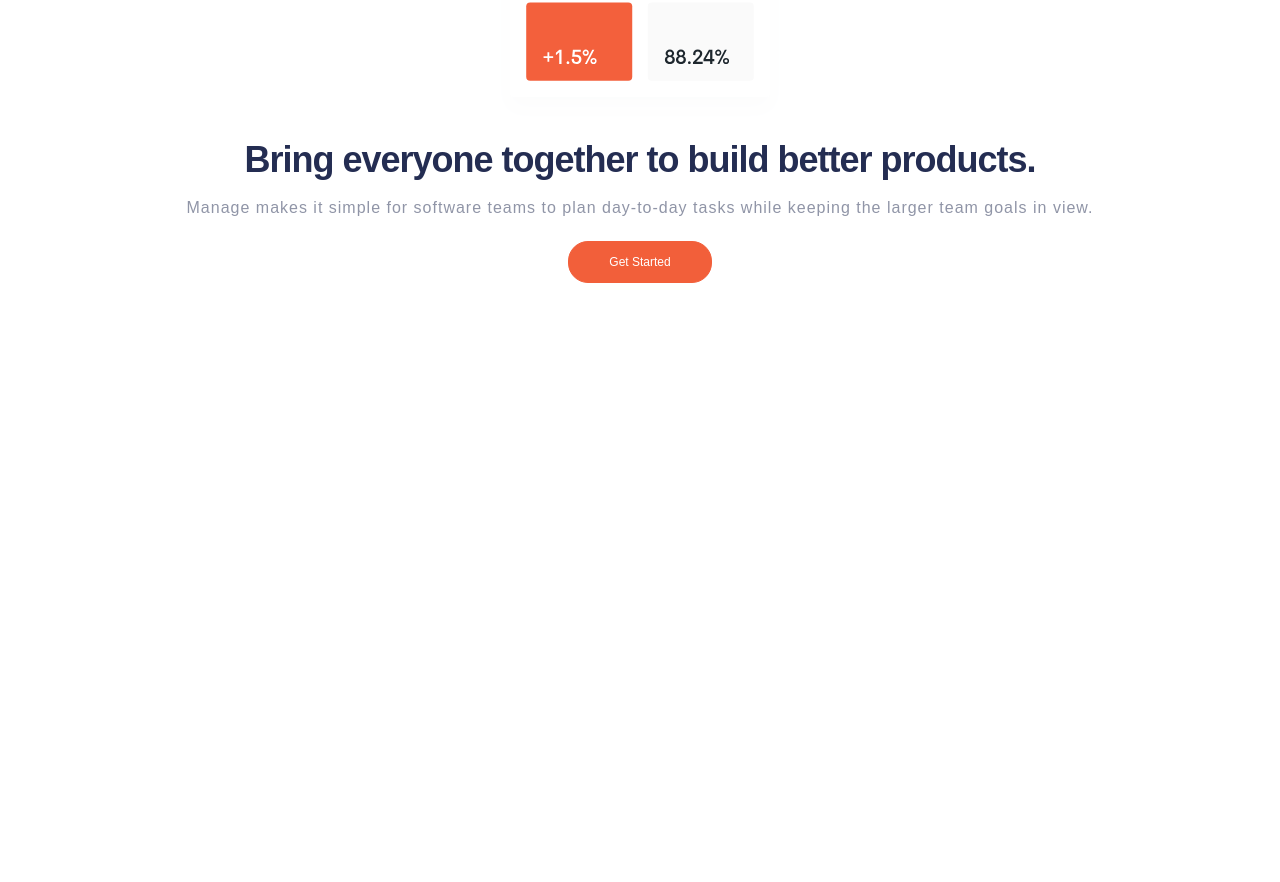
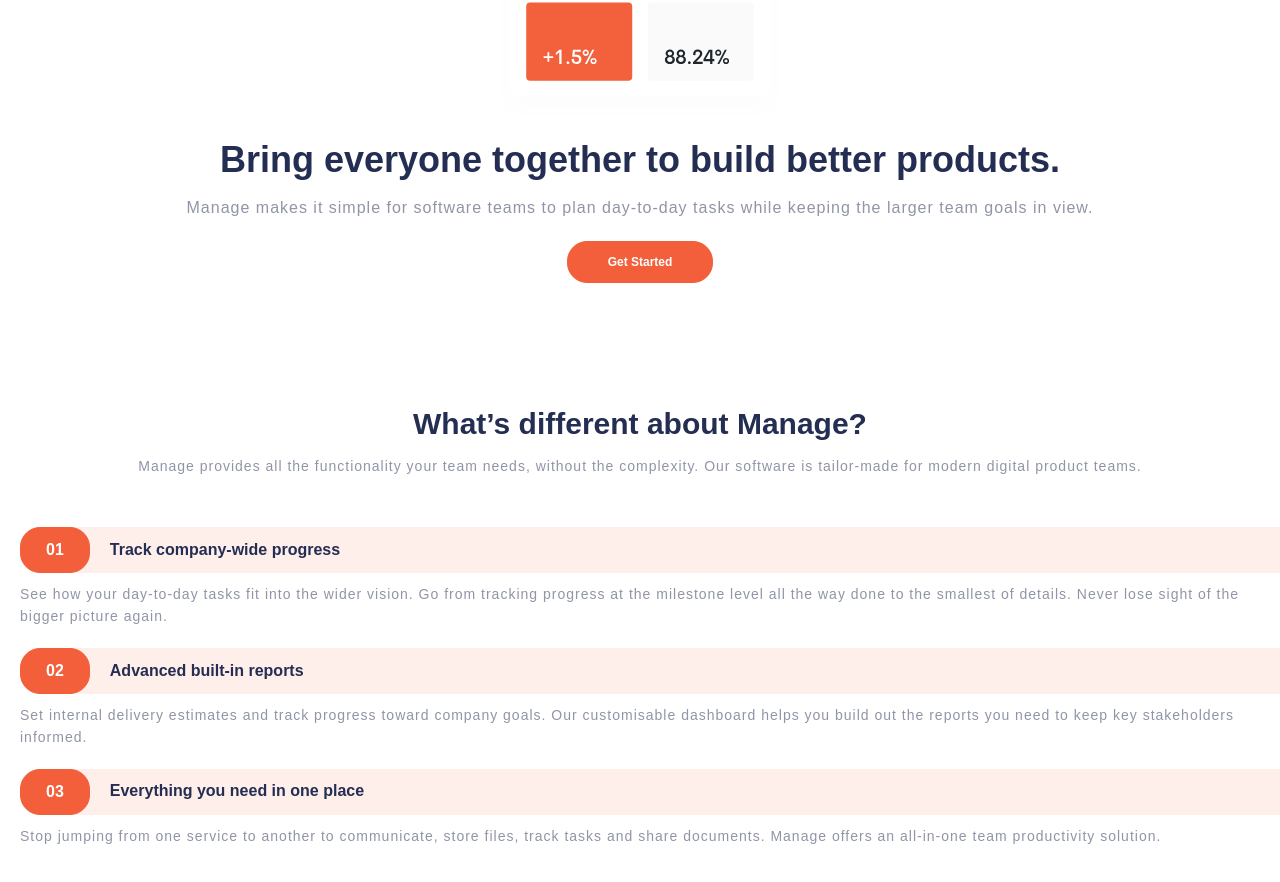
Before and after one commit to hannakozak/manage_landing_page, a website built with Vite: page src/index.html in a window 1280 px wide. Shown: the part 528-1410 px from the top of the page. Before the commit the page ends 1211 px from the top, so only its background shows below. Built offline with nearby package versions, Linux system fonts and the light colour scheme; files whose address does not match are found by name; a web font is replaced by a local one.

Commit message:
feat: add and style features section

```diff
--- a/src/index.html
+++ b/src/index.html
@@ -49,7 +49,7 @@
           </nav>
         </div>
       </div>
-      <button class="header__button">Get Started</button>
+      <button class="button-large button-header">Get Started</button>
     </header>
     <main class="main">
       <section class="intro">
@@ -57,11 +57,11 @@
           <h1 class="heading-1">
             Bring everyone together to build better products.
           </h1>
-          <p class="paragraph">
+          <p class="paragraph-1">
             Manage makes it simple for software teams to plan day-to-day tasks
             while keeping the larger team goals in view.
           </p>
-          <button class="button">Get Started</button>
+          <button class="button-large">Get Started</button>
         </div>
 
         <div class="intro__image">
@@ -72,7 +72,51 @@
           />
         </div>
       </section>
-      <section class="features"></section>
+      <section class="features">
+        <div class="features__about">
+          <h1 class="heading-2">What’s different about Manage?</h1>
+          <p class="paragraph-2">
+            Manage provides all the functionality your team needs, without the
+            complexity. Our software is tailor-made for modern digital product
+            teams.
+          </p>
+        </div>
+        <ul class="features__list">
+          <li>
+            <div class="features__item">
+              <button class="button-small">01</button>
+              <h2 class="heading-3">Track company-wide progress</h2>
+            </div>
+            <p class="paragraph-2">
+              See how your day-to-day tasks fit into the wider vision. Go from
+              tracking progress at the milestone level all the way done to the
+              smallest of details. Never lose sight of the bigger picture again.
+            </p>
+          </li>
+          <li>
+            <div class="features__item">
+              <button class="button-small">02</button>
+              <h2 class="heading-3">Advanced built-in reports</h2>
+            </div>
+            <p class="paragraph-2">
+              Set internal delivery estimates and track progress toward company
+              goals. Our customisable dashboard helps you build out the reports
+              you need to keep key stakeholders informed.
+            </p>
+          </li>
+          <li>
+            <div class="features__item">
+              <button class="button-small">03</button>
+              <h2 class="heading-3">Everything you need in one place</h2>
+            </div>
+            <p class="paragraph-2">
+              Stop jumping from one service to another to communicate, store
+              files, track tasks and share documents. Manage offers an
+              all-in-one team productivity solution.
+            </p>
+          </li>
+        </ul>
+      </section>
       <section class="testimonials"></section>
       <section class="banner"></section>
     </main>
--- a/src/scss/_base.scss
+++ b/src/scss/_base.scss
@@ -35,9 +35,10 @@ body {
   background-image: url("images/bg-tablet-pattern.svg");
   background-size: 100%;
   background-repeat: no-repeat;
-  background-position: right -9rem top -5rem;
+  background-position: right -4.5rem top -1.5rem;
   line-height: 1.6;
   @media (min-width: $breakpoint-desktop) {
     background-size: 50%;
+    background-position: right -6rem top -14rem;
   }
 }
--- /dev/null
+++ b/src/scss/_features.scss
@@ -0,0 +1,69 @@
+.features {
+  display: flex;
+  flex-direction: column;
+  justify-content: center;
+  align-items: center;
+  margin: 12rem 2rem;
+
+  &::after {
+    @media (min-width: $breakpoint-desktop) {
+      position: absolute;
+      content: "";
+      background-image: url("images/bg-tablet-pattern.svg");
+      background-size: 100%;
+      background-repeat: no-repeat;
+      z-index: -1;
+      top: 110rem;
+      left: -40rem;
+      width: 50%;
+      height: 100%;
+    }
+  }
+
+  @media (min-width: $breakpoint-desktop) {
+    flex-direction: row;
+    align-items: flex-start;
+    margin: 8rem 14rem;
+  }
+
+  &__about {
+    text-align: center;
+
+    @media (min-width: $breakpoint-desktop) {
+      text-align: left;
+      width: 45%;
+
+      & p {
+        padding-right: 20rem;
+      }
+    }
+  }
+
+  &__list {
+    list-style: none;
+    margin-top: 3rem;
+
+    @media (min-width: $breakpoint-desktop) {
+      width: 45%;
+      margin-top: 0rem;
+
+      & p {
+        padding-left: 9rem;
+      }
+    }
+  }
+
+  &__item {
+    display: flex;
+    flex-direction: row;
+    justify-content: flex-start;
+    align-items: center;
+    background-color: $pale-red;
+    border-radius: 20px;
+    margin-right: -5rem;
+
+    @media (min-width: $breakpoint-desktop) {
+      background-color: transparent;
+    }
+  }
+}
--- a/src/scss/_intro.scss
+++ b/src/scss/_intro.scss
@@ -35,6 +35,9 @@
     @media (min-width: $breakpoint-desktop) {
       text-align: left;
       width: 45%;
+      & p {
+        padding-right: 15rem;
+      }
     }
   }
 
--- a/src/scss/_typography.scss
+++ b/src/scss/_typography.scss
@@ -1,9 +1,8 @@
 %heading {
-  font-size: 3.6rem;
   line-height: 1.4;
   font-family: $font-primary;
   font-weight: 700;
-  letter-spacing: -0.1rem;
+  color: $dark-blue;
 
   @media (min-width: $breakpoint-desktop) {
     font-size: 5rem;
@@ -12,23 +11,49 @@
 
 .heading-1 {
   @extend %heading;
-  color: $dark-blue;
+  font-size: 3.6rem;
+
+  @media (min-width: $breakpoint-desktop) {
+    font-size: 5rem;
+  }
+}
+
+.heading-2 {
+  @extend %heading;
+  font-size: 3rem;
+
+  @media (min-width: $breakpoint-desktop) {
+    font-size: 4rem;
+  }
+}
+
+.heading-3 {
+  @extend %heading;
+  font-size: 1.6rem;
 }
 
 %paragraph {
-  font-size: 1.6rem;
-  line-height: 1.6;
   font-family: $font-primary;
   font-weight: 400;
   color: $grayish-blue;
   letter-spacing: 0.1rem;
   margin-top: 1rem;
   margin-bottom: 2rem;
+}
+.paragraph-1 {
+  @extend %paragraph;
+  font-size: 1.6rem;
 
   @media (min-width: $breakpoint-desktop) {
     font-size: 2rem;
   }
 }
-.paragraph {
+
+.paragraph-2 {
   @extend %paragraph;
+  font-size: 1.4rem;
+
+  @media (min-width: $breakpoint-desktop) {
+    font-size: 1.6rem;
+  }
 }
--- a/src/scss/components/_buttons.scss
+++ b/src/scss/components/_buttons.scss
@@ -1,11 +1,10 @@
 %button {
   color: $white;
   font-size: 1.2rem;
-  font-weight: 500;
+  font-weight: 700;
   background-color: $bright-red;
   border: 1px solid $bright-red;
   border-radius: 20px;
-  padding: 1.3rem 4rem;
   transition: all 0.5s ease-out;
 
   @media (min-width: $breakpoint-desktop) {
@@ -19,12 +18,19 @@
   }
 }
 
-.button {
+.button-large {
   @extend %button;
+  padding: 1.3rem 4rem;
 }
 
-.header__button {
+.button-small {
   @extend %button;
+  font-size: 1.6rem;
+  padding: 1.3rem 2.5rem;
+  margin-right: 2rem;
+}
+
+.button-header {
   display: none;
   @media (min-width: $breakpoint-desktop) {
     display: inline-block;
--- a/src/scss/main.scss
+++ b/src/scss/main.scss
@@ -2,5 +2,6 @@
 @import "header";
 @import "intro";
 @import "typography";
+@import "features";
 @import "components/navigation";
 @import "components/buttons";
```
